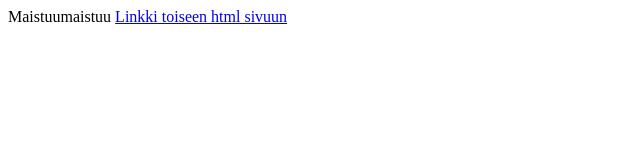
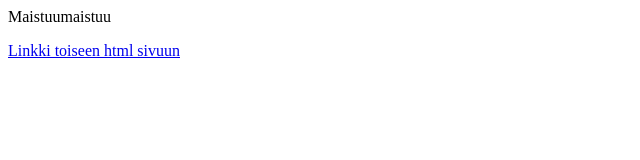
Before and after one commit to EetuLuoma/EetuLuoma.github.io, a plain HTML site: page index.html in a window 1280 px wide. Shown: the whole page, without its empty margins (0-640 px from the left). Drawn offline with Linux system fonts and the light colour scheme.

Commit message:
Update index.html

```diff
--- a/index.html
+++ b/index.html
@@ -5,7 +5,7 @@
   <title>teksti tähän</title>
   </head>
   <body>
-    Maistuumaistuu
+    <p>Maistuumaistuu</p>
 
     <a href="https://eetuluoma.github.io/files/second.html">Linkki toiseen html sivuun</a>
 
```
